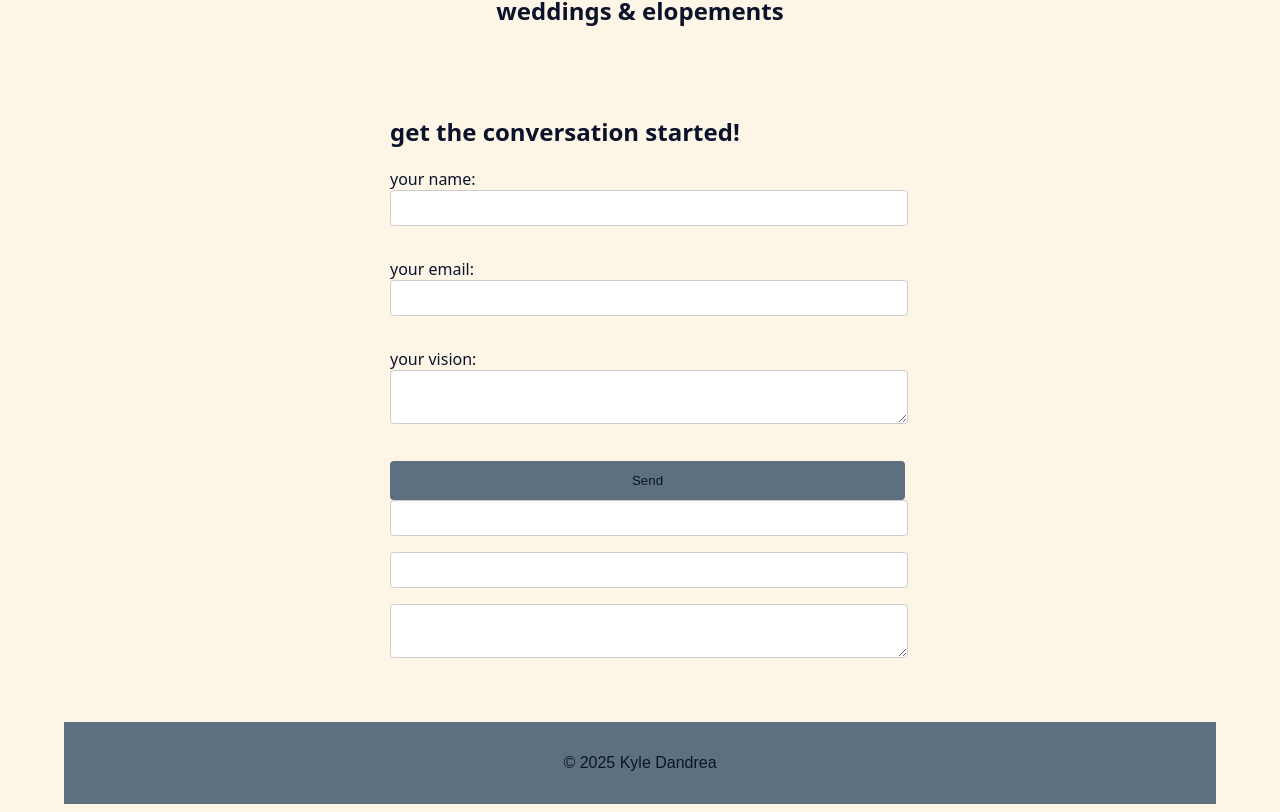
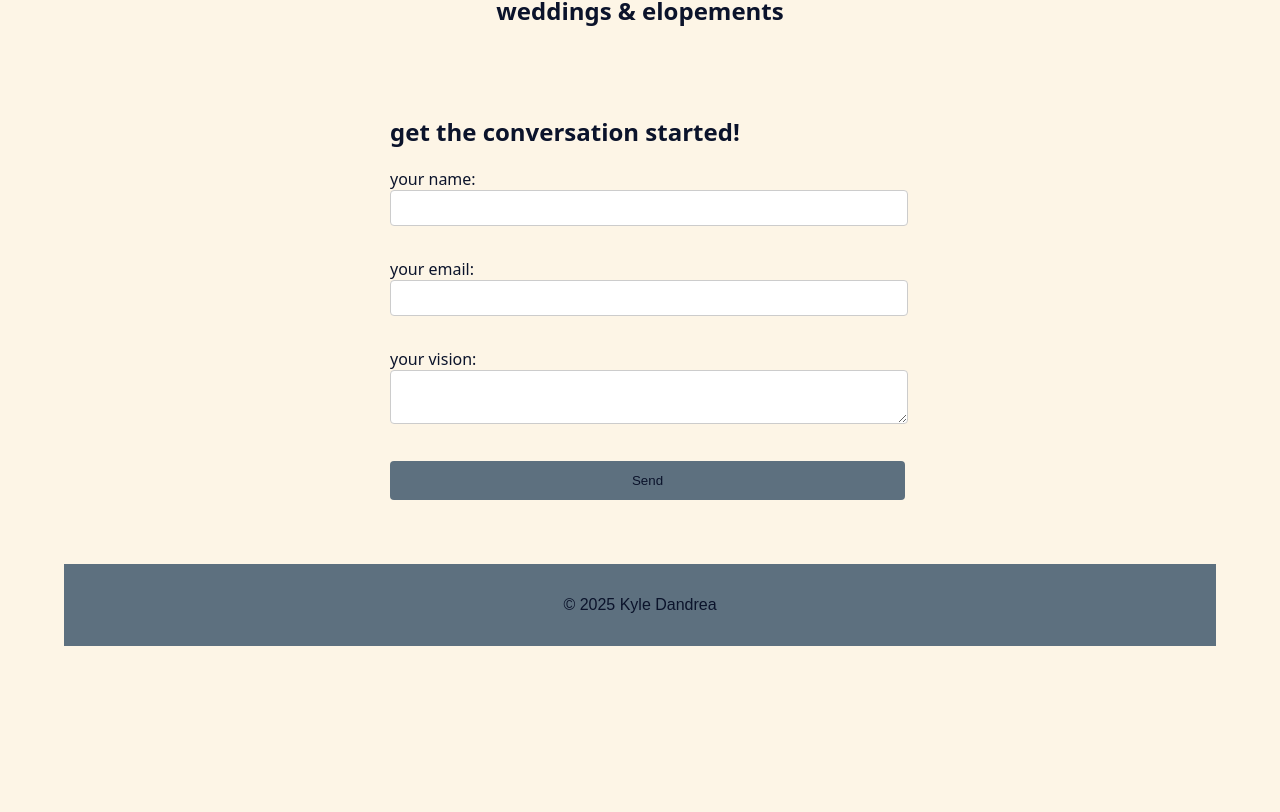
Before and after one commit to leemcorp/KyleDandreaPhotography, a React (Vite) app: page /contact in a window 1280 px wide. Shown: the part 583-1395 px from the top of the page. After the commit the page ends 1237 px from the top, so only its background shows below. Built offline with nearby package versions, Linux system fonts and the light colour scheme; the HTML template or start-up script is replaced by a standard one; a web font is replaced by a local one.

Commit message:
fixing form for netlify

```diff
--- a/src/pages/Contact.jsx
+++ b/src/pages/Contact.jsx
@@ -38,11 +38,13 @@ const Contact = () => {
       )}
 
       {/* Netlify bot-only form, will be stripped from screen but parsed at build */}
-      <form name="contact" netlify hidden>
+      <div hidden>
+      <form name="contact" netlify>
         <input type="text" name="name" />
         <input type="email" name="email" />
         <textarea name="message" />
       </form>
+      </div>
     </section>
   )
 }
```
